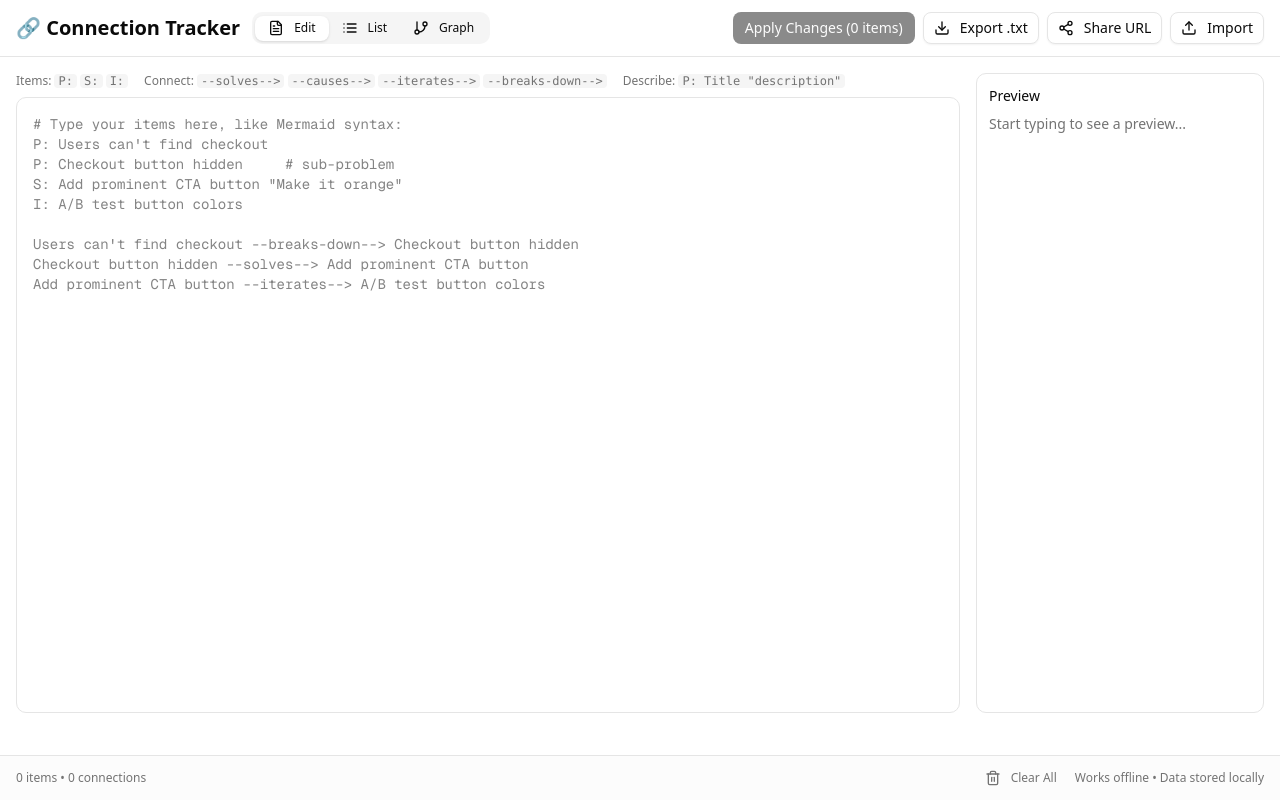
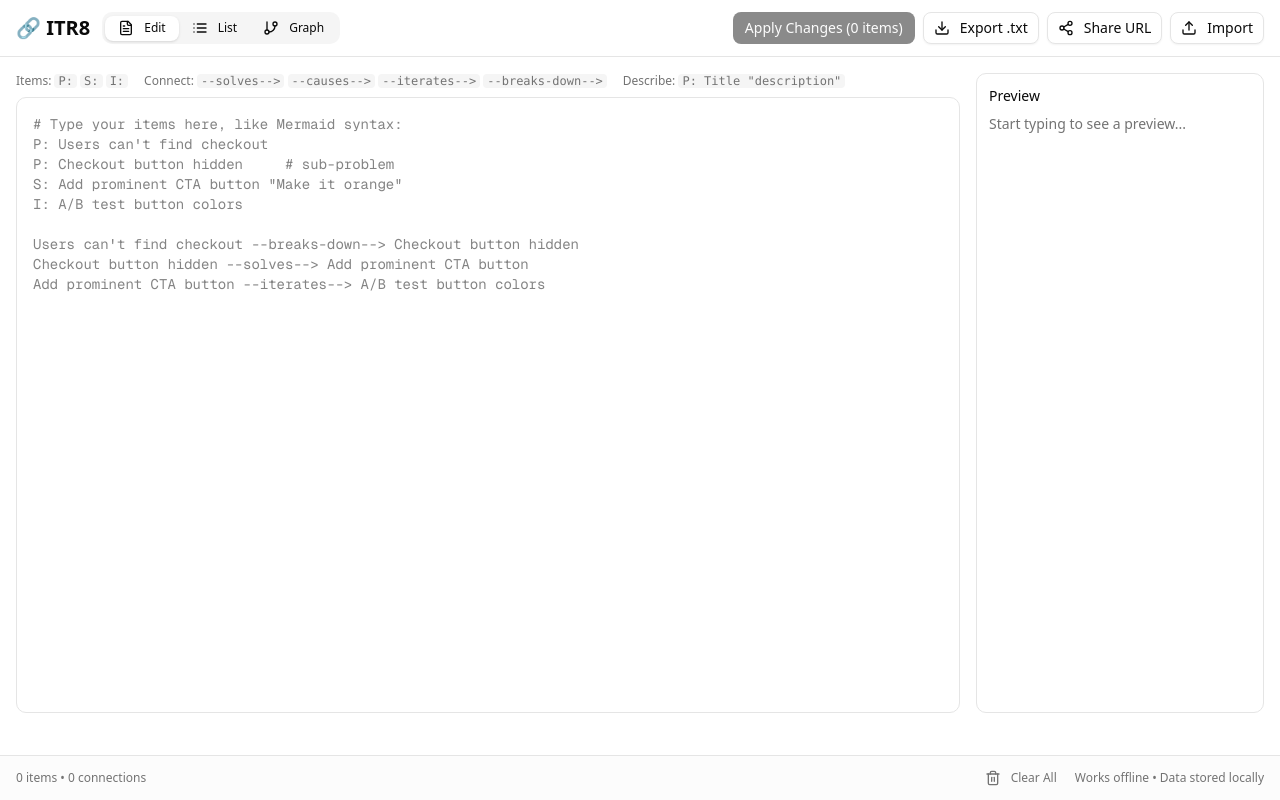
Before and after one commit to S4GU4R0/itr8, a Next.js app: page / in a window 1280 px wide. Built offline with nearby package versions, Linux system fonts and the light colour scheme.

Commit message:
update name

```diff
--- a/src/app/layout.tsx
+++ b/src/app/layout.tsx
@@ -22,10 +22,10 @@ export const viewport: Viewport = {
 };
 
 export const metadata: Metadata = {
-  title: "Connection Tracker - Problem-Solution Network",
+  title: "ITR8 - Problem-Solution Network",
   description: "Track connections between problems, solutions, and their iterations. Works offline.",
   keywords: ["problem solving", "connections", "iterations", "offline", "pwa"],
-  authors: [{ name: "Connection Tracker" }],
+  authors: [{ name: "ITR8" }],
   manifest: "/manifest.json",
   icons: {
     icon: [
--- a/src/app/page.tsx
+++ b/src/app/page.tsx
@@ -273,7 +273,7 @@ export default function HomePage() {
         <div className="container mx-auto px-4 py-3">
           <div className="flex items-center justify-between gap-4">
             <div className="flex items-center gap-3">
-              <h1 className="text-xl font-bold">🔗 Connection Tracker</h1>
+              <h1 className="text-xl font-bold">🔗 ITR8</h1>
               <Tabs value={viewMode} onValueChange={(v) => handleViewModeChange(v as 'text' | 'list' | 'graph')}>
                 <TabsList className="h-8">
                   <TabsTrigger value="text" className="px-3 text-xs">
--- a/src/lib/parser.ts
+++ b/src/lib/parser.ts
@@ -192,7 +192,7 @@ export function parseInput(text: string): ParseResult {
 // Generate text from items and connections
 export function generateText(items: Item[], connections: Connection[]): string {
   const lines: string[] = [];
-  lines.push('# Connection Tracker Data');
+  lines.push('# ITR8 Data');
   lines.push('# Format: P: Problem, S: Solution, I: Iteration');
   lines.push('# Connections: Title --solves--> Target');
   lines.push('');
```
Also changed, not shown: public/manifest.json.
